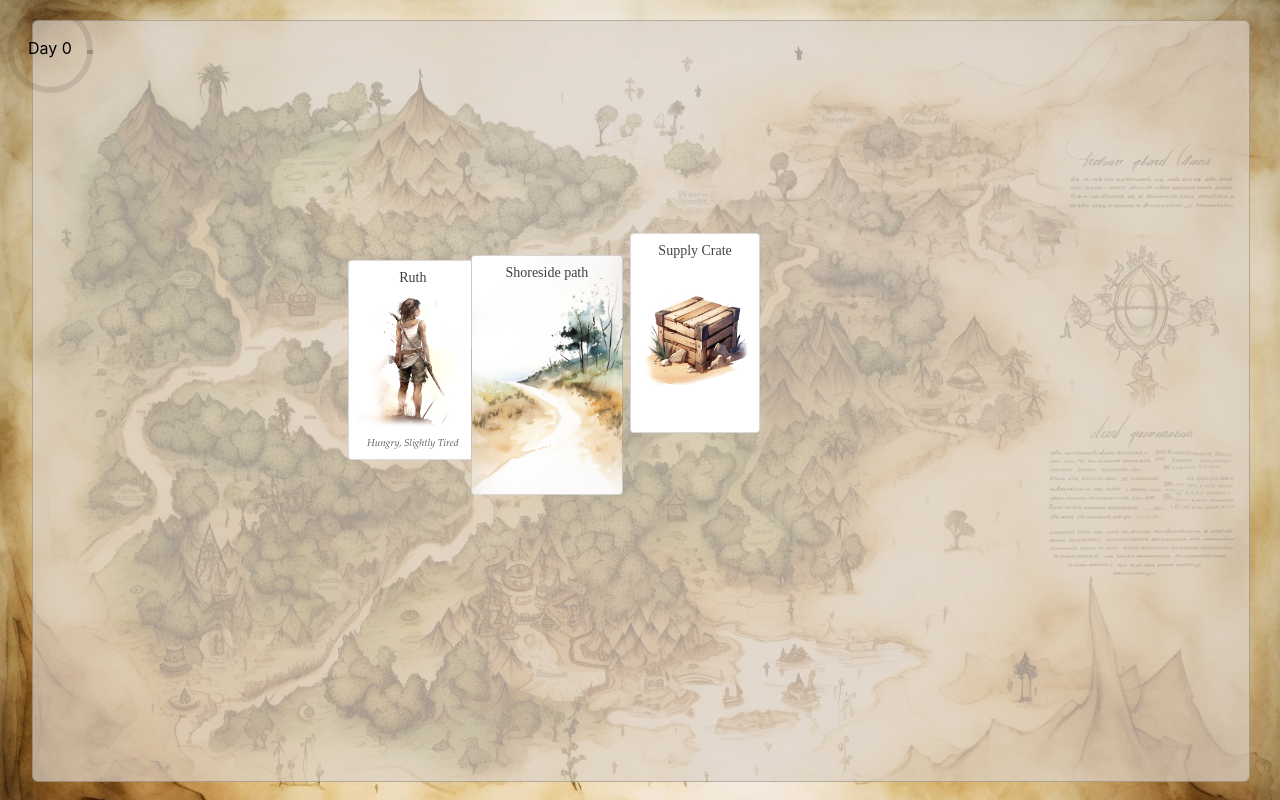
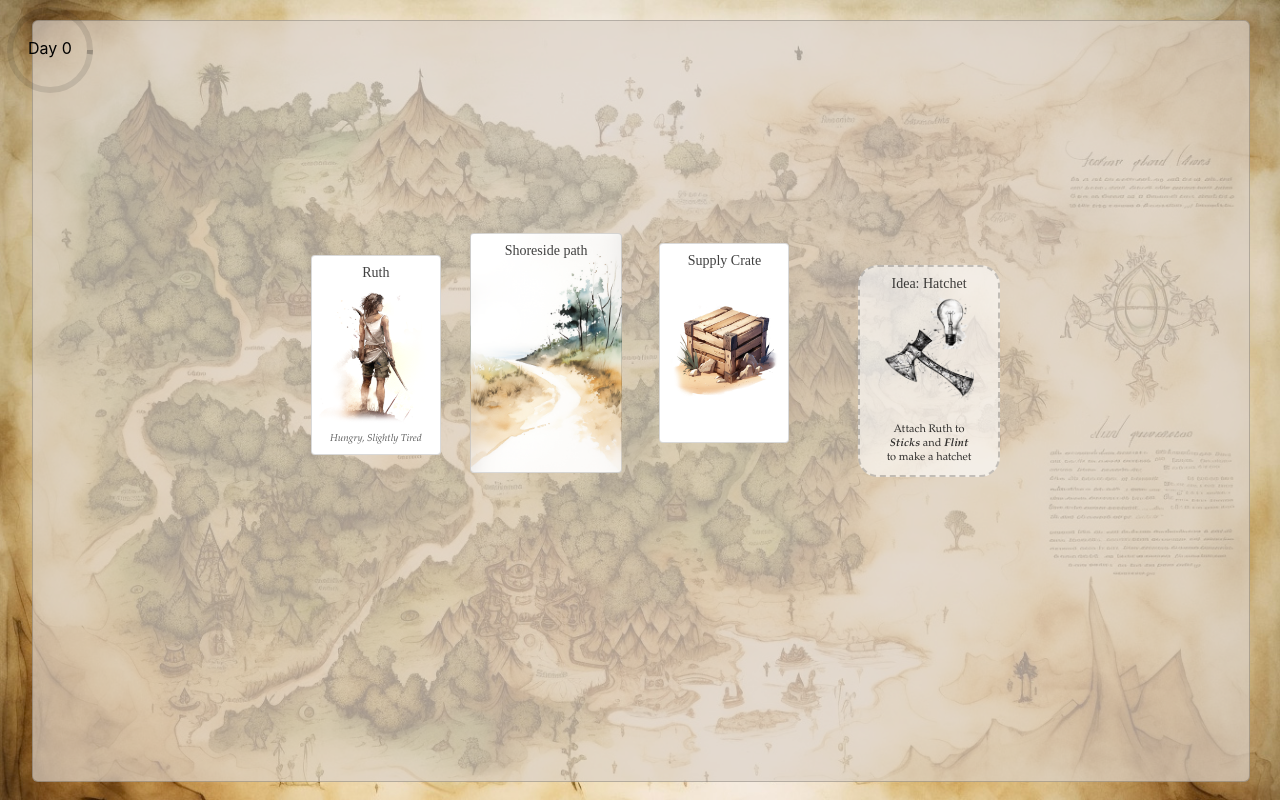
Before and after one commit to Raemon/shipdecked, a React (Create React App) app: page / in a window 1280 px wide. Built offline with nearby package versions, Linux system fonts and the light colour scheme.

Commit message:
transition

```diff
--- a/src/collections/cards.tsx
+++ b/src/collections/cards.tsx
@@ -4,6 +4,8 @@ import { CardType, SpawnInfo } from "./types"
 export const startingCards: CardSlug[] = [
   'ruth',
   'shoresidePath', 'crate',
+  'ideaHatchet'
+  // 'sticks', 'sticks', 'sticks'
 ]
 
 export type CardSlug =
@@ -244,7 +246,8 @@ export const units: Record<CardSlug, CardType> = {
     name: "Sheltered Cove",
     backgroundImage: "shelteredCove.png",
     large: true,
-    loot: ['carlos', 'driftWoodLog', 'rocks', 'driftWoodLog', 'seaweed', 'denseJungle' ],
+    loot: ['carlos', 'driftWoodLog'],
+    secondaryLoot: ['rocks', 'driftWoodLog', 'seaweed', 'denseJungle' ],
     spawnDescriptor: "Exploring...",
   },
   'craggyCliffs': {
@@ -406,7 +409,7 @@ export const units: Record<CardSlug, CardType> = {
     imageUrl: "ideaHatchet.png",
     idea: true,
     cardText: <div>
-      <div>Sticks and Flint</div>
+      <div>Attach Ruth to <br/> <b><em>Sticks</em></b> and <b><em>Flint</em></b><br/> to make a hatchet</div>
     </div>
   },
   'ideaShelter': {
--- a/src/collections/spawningUtils.ts
+++ b/src/collections/spawningUtils.ts
@@ -26,6 +26,7 @@ export function createCardPosition(slug: CardSlug, x: number, y: number): CardPo
     y,
     ...card,
     id: randomHexId(),
+    transition: true,
   }
 }
 
--- a/src/collections/types.ts
+++ b/src/collections/types.ts
@@ -56,7 +56,8 @@ export interface CardPositionBase extends CardType {
   spawningStack?: CardSlug[],
   currentSpawnDescriptor?: string,
   hide?: boolean,
-  zIndex: number
+  zIndex: number,
+  transition?: boolean,
 }
 
 export interface CardPosition extends CardPositionBase, CurrentCardAttriutes, MaxCardAttributes {}
--- a/src/collections/useCardPositions.ts
+++ b/src/collections/useCardPositions.ts
@@ -149,6 +149,7 @@ function getNewCardPosition (index: string): CardPosition {
       timerStart: undefined,
       timerId: undefined,
       attached: attachedCardIndexes,
+      transition: true
     }
     const attachedCardIndex = getIndexOfHighestAttachedZIndex(attachedCardIndexes);
     if (attachedCardIndex !== undefined) {
@@ -164,6 +165,7 @@ function getNewCardPosition (index: string): CardPosition {
     newPositions[i] = { ...cardPosition,
       x: cardPosition.x + data.deltaX,
       y: cardPosition.y + data.deltaY,
+      transition: false,
       maybeAttached: getAttachedIndexes(cardPositions, i),
       zIndex: 1000000
     };
--- a/src/components/Card.tsx
+++ b/src/components/Card.tsx
@@ -103,7 +103,8 @@ const useStyles = createUseStyles({
   cardText: {
     fontSize: 11,
     color: 'rgba(0,0,0,.8)',
-    fontFamily: "Palatino"
+    fontFamily: "Palatino",
+    lineHeight: "1.3em",
   },
   statuses: {
     fontSize: 10,
@@ -239,7 +240,9 @@ const Card = ({onDrag, onStop, cardPositionInfo, paused}:CardProps) => {
           ...getCardDimensions(cardPosition),
           border: card.idea ? "dashed 2px rgba(0,0,0,.2)" : "",
           outlineWidth: cardPosition.maybeAttached.length ? 3 : 0,
-          background: getCardBackground(cardPosition)
+          background: getCardBackground(cardPosition),
+          borderRadius: card.idea ? 20 : 4,
+          transition: cardPosition.transition ? 'all .1s ease-in-out' : 'none',
         }}>
           <h2>{name}</h2>
           {
```
Also changed, not shown: public/ideaHatchet.png.
